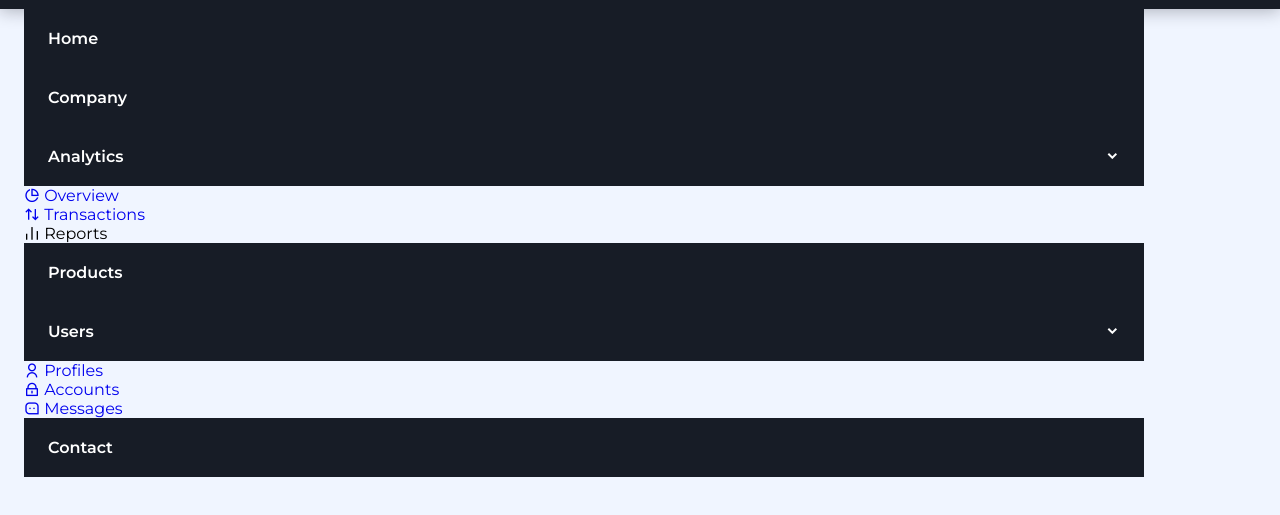
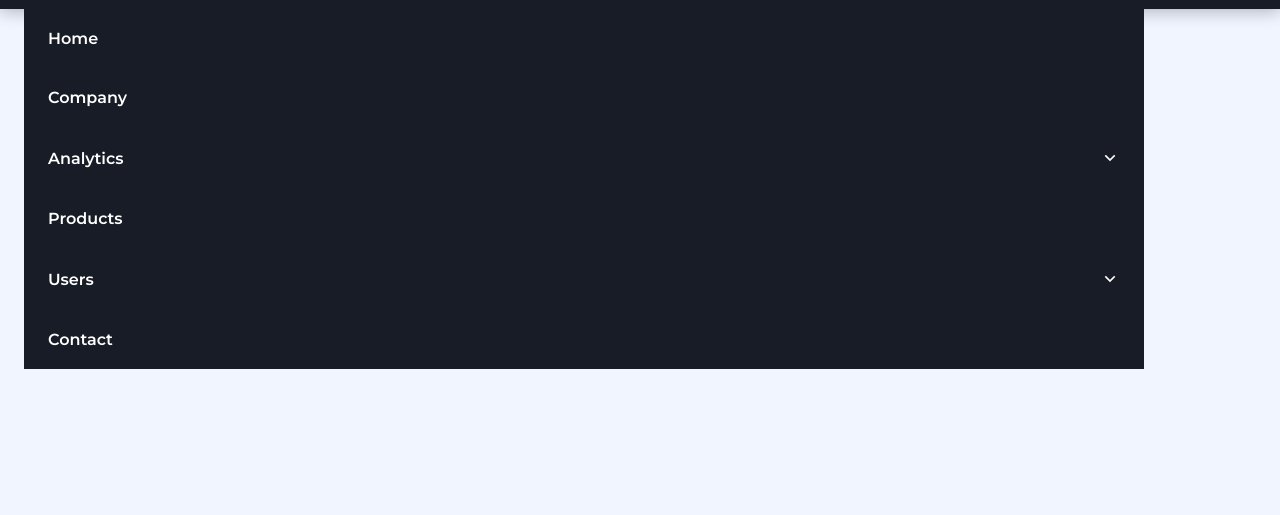
Before and after one commit to erickdc7/responsive-dropdown-menu-2, a plain HTML site: page index.html in a window 1280 px wide. Shown: the part 47-562 px from the top of the page. Drawn offline with nearby package versions, Linux system fonts and the light colour scheme.

Commit message:
dropdown menu styles

```diff
--- a/assets/css/styles.css
+++ b/assets/css/styles.css
@@ -184,6 +184,41 @@ a {
 }
 
 /*=============== DROPDOWN ===============*/
+.dropdown__item {
+  cursor: pointer;
+}
+
+.dropdown__arrow {
+  font-size: 1.25rem;
+  font-weight: initial;
+  transition: transform 0.4s;
+}
+
+.dropdown__link {
+  padding: 1.25rem 1.25rem 1.25rem 2.5rem;
+  color: var(--white-color);
+  background-color: var(--black-color-light);
+  display: flex;
+  align-items: center;
+  column-gap: 0.5rem;
+  font-weight: var(--font-semi-bold);
+  transition: background-color 0.3s;
+}
+
+.dropdown__link i {
+  font-size: 1.25rem;
+  font-weight: initial;
+}
+
+.dropdown__link:hover {
+  background-color: var(--black-color);
+}
+
+.dropdown__menu {
+  max-height: 0;
+  overflow: hidden;
+  transition: max-height 0.4s ease-out;
+}
 
 /* Show dropdown menu & submenu */
 
```
